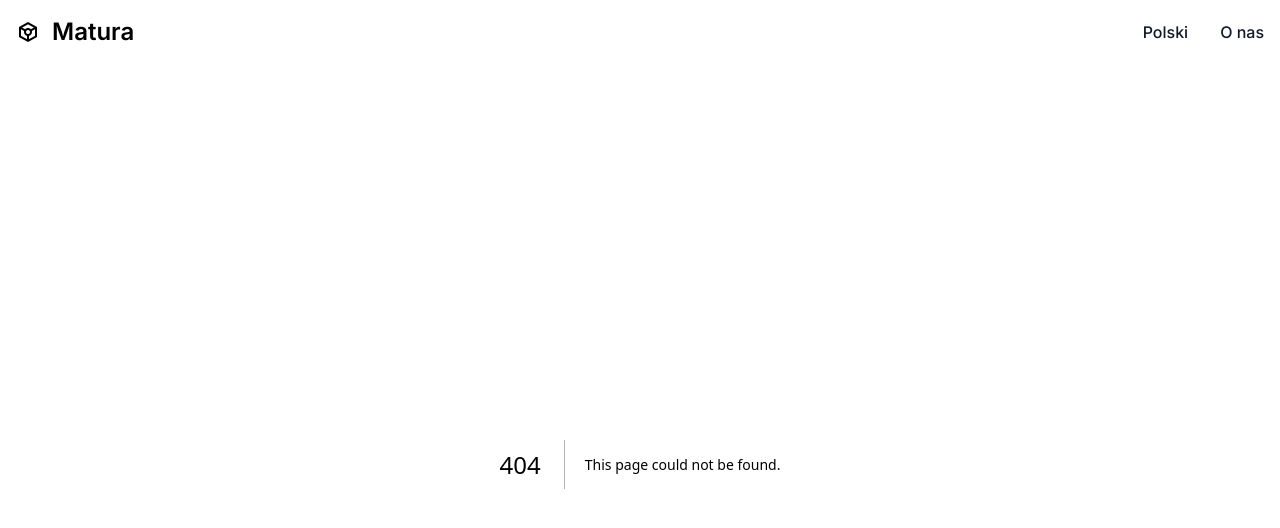
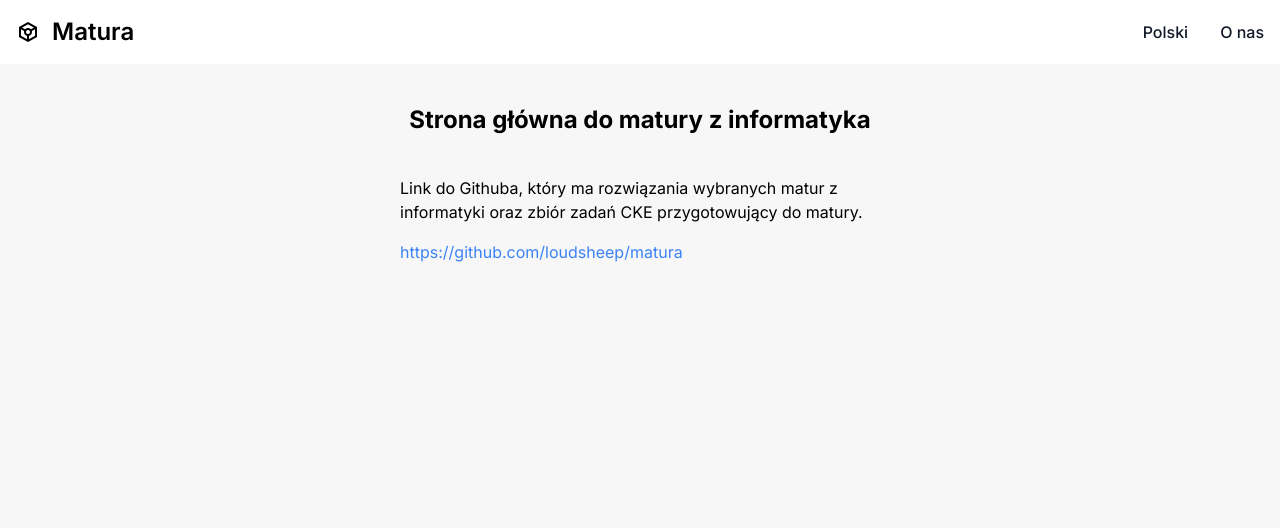
Before and after one commit to loudsheep/polski-matura, a Next.js app: page /informatyka in a window 1280 px wide. Before the commit this address had no page. Shown: the top 528 px of the page. Built offline with nearby package versions, Linux system fonts and the light colour scheme.

Commit message:
Added Informatyka page

```diff
--- /dev/null
+++ b/app/informatyka/page.tsx
@@ -0,0 +1,18 @@
+import React from 'react'
+import Link from 'next/link'
+
+export default function InformatykaPage() {
+    return (
+        <div className="w-3/4 mx-auto flex flex-col items-center">
+            <h1 className="text-2xl font-bold my-10">Strona główna do matury z informatyka</h1>
+
+            <div className="w-1/2">
+                Link do Githuba, który ma rozwiązania wybranych matur z informatyki oraz zbiór zadań CKE przygotowujący do matury.
+
+                <div className='mt-4'>
+                    <Link href={"https://github.com/loudsheep/matura"} target='_blank' className="text-blue-500">https://github.com/loudsheep/matura</Link>
+                </div>
+            </div>
+        </div>
+    )
+}
--- a/app/page.tsx
+++ b/app/page.tsx
@@ -1,4 +1,3 @@
-import Image from 'next/image'
 import Link from 'next/link'
 
 export default function Home() {
@@ -11,6 +10,9 @@ export default function Home() {
                     <li>
                         <Link href={"/polski"} className="text-blue-500">J. polski</Link>
                     </li>
+                    <li>
+                        <Link href={"/informatyka"} className="text-blue-500">Informatyka</Link>
+                    </li>
                 </ul>
             </div>
         </div>
```
